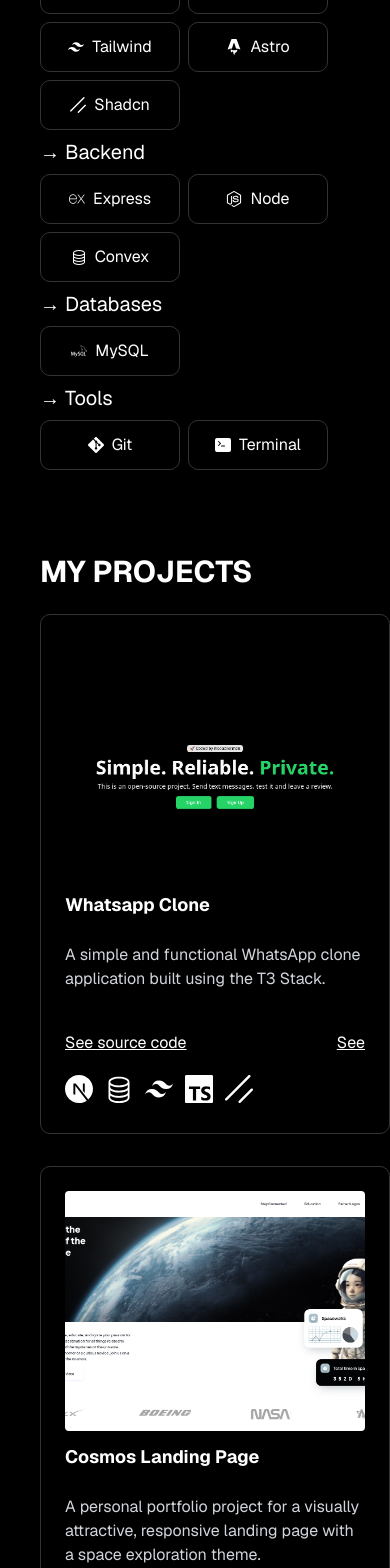
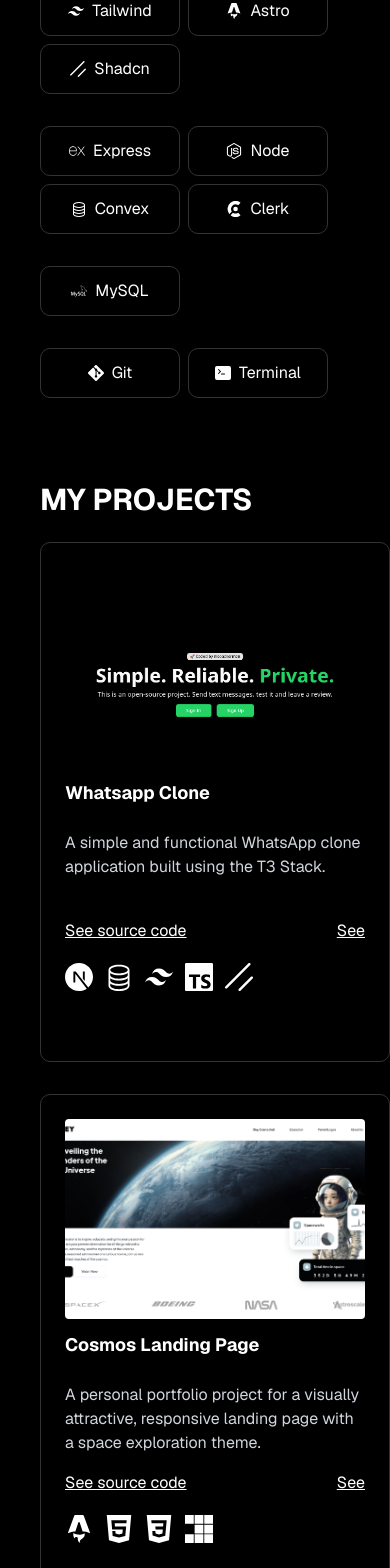
Before and after one commit to nicoackerman/portfolio, a Next.js app: page / in a window 390 px wide. Shown: the part 2140-3708 px from the top of the page. Built offline with nearby package versions, Linux system fonts and the light colour scheme.

Commit message:
update my tech stack, improved responsiveness of the app

```diff
--- a/src/data/myProjects.tsx
+++ b/src/data/myProjects.tsx
@@ -1,4 +1,7 @@
 import { BsDatabase } from "react-icons/bs";
+import whatsappClone from "../../public/images/whatsapp-clone.png";
+import api from "../../public/images/api.png";
+import cosmosLanding from "../../public/images/cosmos-landing.png";
 import {
   SiNextdotjs,
   SiTailwindcss,
@@ -15,7 +18,7 @@
 const MY_PROJECTS = [
   {
     name: "Whatsapp Clone",
-    img: "/images/whatsapp-clone.png",
+    img: whatsappClone,
     repoLink: "https://github.com/nicoackerman/whatsapp-clone",
     pageLink: "https://incomparable-entremet-4adec4.netlify.app/",
     description:
@@ -24,7 +27,7 @@
   },
   {
     name: "Cosmos Landing Page",
-    img: "/images/cosmos-landing.png",
+    img: cosmosLanding,
     repoLink: "https://github.com/nicoackerman/cosmos-landing-page",
     pageLink: "https://cosmos-landing-page.vercel.app/",
     description:
@@ -33,7 +36,7 @@
   },
   {
     name: "Mathematical Theorem Generator API",
-    img: "images/api.png",
+    img: api,
     repoLink: "https://github.com/nicoackerman/mathematical-theorem-api-rest",
     pageLink: "https://mathematical-theorem-api-rest.onrender.com/",
     description:
--- a/src/data/techStack.tsx
+++ b/src/data/techStack.tsx
@@ -9,6 +9,7 @@
   SiShadcnui,
   SiTailwindcss,
   SiTypescript,
+  SiClerk
 } from "react-icons/si";
 import { BsDatabase, BsTerminalFill } from "react-icons/bs";
 import { FaReact } from "react-icons/fa";
@@ -27,6 +28,7 @@
     { Icon: SiExpress, skill: "Express" },
     { Icon: SiNodedotjs, skill: "Node" },
     { Icon: BsDatabase, skill: "Convex" },
+    { Icon: SiClerk, skill: "Clerk" },
   ],
   Databases: [{ Icon: SiMysql, skill: "MySQL" }],
   Tools: [
--- a/src/pages/index.tsx
+++ b/src/pages/index.tsx
@@ -1,6 +1,5 @@
 import Head from "next/head";
 import CustomShinyText from "~/components/custom/CustomShinyText";
-import Button from "~/components/ui/Button";
 import Text from "~/components/ui/Text";
 import Link from "~/components/ui/Link";
 import SkillBox from "~/components/ui/SkillBox";
@@ -10,9 +9,9 @@
 import CustomGlareOver from "~/components/custom/CustomGlareOver";
 import MY_EXPERIENCE from "~/data/myExperience";
 import CustomSplashCursor from "~/components/custom/CustomSplashCursor";
-import { FaGithub, FaLinkedin } from "react-icons/fa";
 import MY_REFERENCES from "~/data/myReferences";
 import { BiArrowToRight } from "react-icons/bi";
+import Image from "next/image";
 
 export default function Home() {
   return (
@@ -22,12 +21,14 @@
         <link rel="icon" href="/favicon.ico" />
       </Head>
 
-      <main className="flex flex-col gap-y-5 bg-black px-10 text-white md:px-20 lg:px-40 xl:px-100">
+      <main className="flex flex-col gap-y-5 bg-black px-10 text-white md:px-20 lg:px-30 xl:px-60 2xl:px-100">
         {/* Hero section */}
         <section className="my-10 flex min-h-screen flex-col items-center justify-center">
           {/* profile info */}
           <article className="text flex flex-col text-center lg:text-left">
-            <Text className="text-3xl font-bold">Hi, I'm Nicolás Andrés!</Text>
+            <Text className="text-3xl font-bold">
+              Hi, I&apos;m Nicolás Andrés!
+            </Text>
             <CustomShinyText
               className="text-5xl font-bold"
               text="FULLSTACK DEVELOPER"
@@ -44,10 +45,10 @@
           <div>
             <h1 className="my-2 text-3xl font-bold">ABOUT ME</h1>
             <Text>
-              Hi, there! I'm a fullstack dev from Colombia with over one year of
-              experience in the IT industry, though I've been coding personal
-              projects regularly for over 3 years. My expertise lies in
-              developing apps using React and typescript.
+              Hi, there! I&apos;m a fullstack dev from Colombia with over one
+              year of experience in the IT industry, though I&apos;ve been
+              coding personal projects regularly for over 3 years. My expertise
+              lies in developing apps using React and typescript.
             </Text>
             <div className="mt-4 flex gap-3">
               {MY_REFERENCES.map(({ Icon, label, link }) => (
@@ -83,13 +84,16 @@
           <div>
             {MY_EXPERIENCE.map(
               ({ label, description, timestamp, techStack }) => (
-                <div className="flex flex-col gap-5 border-l-4 px-4">
+                <div
+                  key={label}
+                  className="flex flex-col gap-5 border-l-4 px-4"
+                >
                   <h1 className="text-xl font-bold">{label}</h1>
                   <Text>{description}</Text>
                   <div className="flex flex-col gap-3 md:flex-row md:justify-between">
                     <div className="flex gap-3">
-                      {techStack.map((Tech) => (
-                        <Tech className="size-7" />
+                      {techStack.map((TechIcon, i) => (
+                        <TechIcon key={i} className="size-7" />
                       ))}
                     </div>
                     <Text>{timestamp}</Text>
@@ -103,9 +107,10 @@
         {/* My tech stack */}
         <section className="my-4">
           <h1 className="my-2 text-3xl font-bold">MY TECH STACK</h1>
+          <div className="flex flex-col gap-8 md:gap-6">
             {TECH_STACK.map(([category, items]) => (
               <div key={category}>
-              <h1 className="my-2 text-xl">{`→ ${category}`}</h1>
+                {/* <h1 className="my-2 text-xl">{`→ ${category}`}</h1> */}
                 <div className="flex flex-wrap gap-2">
                   {items.map(({ Icon, skill }) => (
                     <SkillBox key={skill} Icon={Icon} skill={skill} />
@@ -113,6 +118,7 @@
                 </div>
               </div>
             ))}
+          </div>
         </section>
 
         {/* My projects */}
@@ -123,9 +129,10 @@
               ({ description, name, repoLink, pageLink, stack, img }) => (
                 <CustomGlareOver key={name} className="flex flex-col gap-5 p-6">
                   <div>
-                    <img
+                    <Image
+                      width={300}
                       src={img}
-                      className="h-60 w-full rounded object-cover object-center"
+                      className="h-50 rounded object-cover object-center"
                       alt="Picture of the project"
                     />
                     <h1 className="my-3 h-10 text-lg font-bold">{name}</h1>
@@ -136,8 +143,8 @@
                     <Link href={pageLink}>See</Link>
                   </div>
                   <div className="flex gap-3">
-                    {stack.map((Tech) => (
-                      <Tech className="size-7" />
+                    {stack.map((TechIcon, i) => (
+                      <TechIcon key={i} className="size-7" />
                     ))}
                   </div>
                 </CustomGlareOver>
```
Lines whose indentation alone changed are shown as unchanged.
